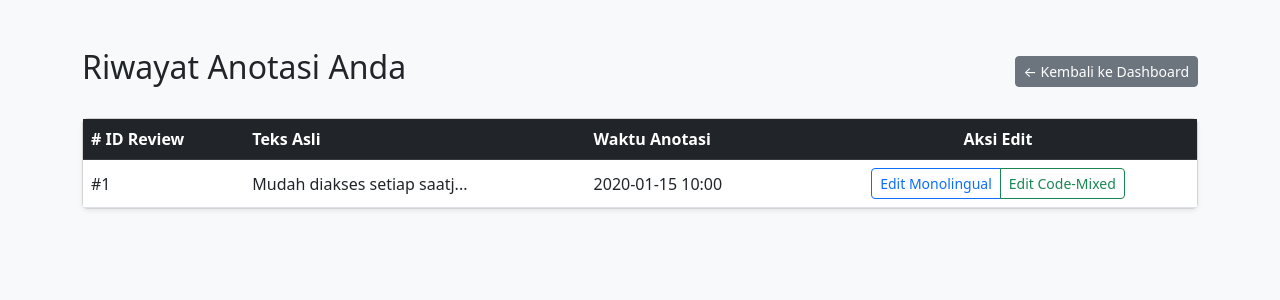
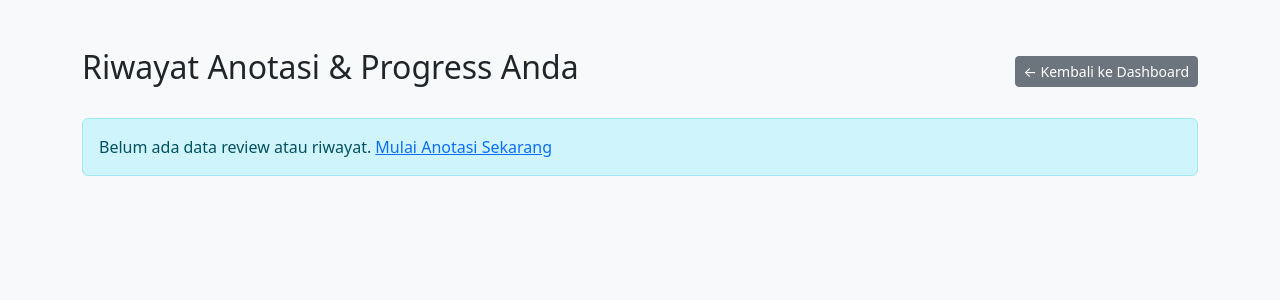
Before and after one commit to magnzetic/kai-annotation-tool, a Flask app: page /history in a window 1280 px wide. Shown: the top 300 px of the page. Run offline with Flask 3, Linux system fonts and the light colour scheme; a user stored in the database is signed in; tables that the repository leaves empty hold one stand-in row (values such as "Sample post"); some libraries are stand-ins or nearby versions.

Commit message:
Update history.html

```diff
--- a/templates/history.html
+++ b/templates/history.html
@@ -8,11 +8,11 @@
 <body class="bg-light">
     <div class="container py-5">
         <div class="d-flex justify-content-between align-items-center mb-4">
-            <h2>Riwayat Anotasi Anda</h2>
+            <h2>Riwayat Anotasi & Progress Anda</h2>
             <a href="{{ url_for('dashboard') }}" class="btn btn-secondary btn-sm">← Kembali ke Dashboard</a>
         </div>
 
-        {% if annotations %}
+        {% if reviews_with_status %}
         <div class="card shadow-sm">
             <div class="card-body p-0">
                 <table class="table table-hover mb-0 align-middle">
@@ -20,21 +20,32 @@
                         <tr>
                             <th># ID Review</th>
                             <th>Teks Asli</th>
-                            <th>Waktu Anotasi</th>
-                            <th class="text-center">Aksi Edit</th>
+                            <th class="text-center">Status Monolingual</th>
+                            <th class="text-center">Status Code-Mixed</th>
                         </tr>
                     </thead>
                     <tbody>
-                        {% for anno in annotations %}
+                        {% for row in reviews_with_status %}
                         <tr>
-                            <td>#{{ anno.review_id }}</td>
-                            <td>{{ anno.review.content[:50] }}...</td>
-                            <td>{{ anno.timestamp.strftime('%Y-%m-%d %H:%M') if anno.timestamp else '-' }}</td>
+                            <td>#{{ row.review.id }}</td>
+                            <td>{{ row.review.content[:50] }}...</td>
+
+                            <!-- Kolom Monolingual -->
                             <td class="text-center">
-                                <div class="btn-group" role="group">
-                                    <a href="{{ url_for('edit_monolingual', review_id=anno.review_id) }}" class="btn btn-outline-primary btn-sm">Edit Monolingual</a>
-                                    <a href="{{ url_for('edit_codemixed', review_id=anno.review_id) }}" class="btn btn-outline-success btn-sm">Edit Code-Mixed</a>
-                                </div>
+                                {% if row.anno and row.anno.acc_f is not none %}
+                                    <a href="{{ url_for('edit_monolingual', review_id=row.review.id) }}" class="btn btn-outline-primary btn-sm">✏️ Edit Monolingual</a>
+                                {% else %}
+                                    <span class="badge bg-secondary opacity-50">Belum Dikerjakan</span>
+                                {% endif %}
+                            </td>
+
+                            <!-- Kolom Code-Mixed -->
+                            <td class="text-center">
+                                {% if row.anno and row.anno.acc_m is not none %}
+                                    <a href="{{ url_for('edit_codemixed', review_id=row.review.id) }}" class="btn btn-outline-success btn-sm">✏️ Edit Code-Mixed</a>
+                                {% else %}
+                                    <span class="badge bg-secondary opacity-50">Belum Dikerjakan</span>
+                                {% endif %}
                             </td>
                         </tr>
                         {% endfor %}
@@ -43,7 +54,7 @@
             </div>
         </div>
         {% else %}
-        <div class="alert alert-info">Belum ada data anotasi yang dikerjakan. <a href="{{ url_for('annotate') }}">Mulai Anotasi</a></div>
+        <div class="alert alert-info">Belum ada data review atau riwayat. <a href="{{ url_for('annotate') }}">Mulai Anotasi Sekarang</a></div>
         {% endif %}
     </div>
 </body>
```
